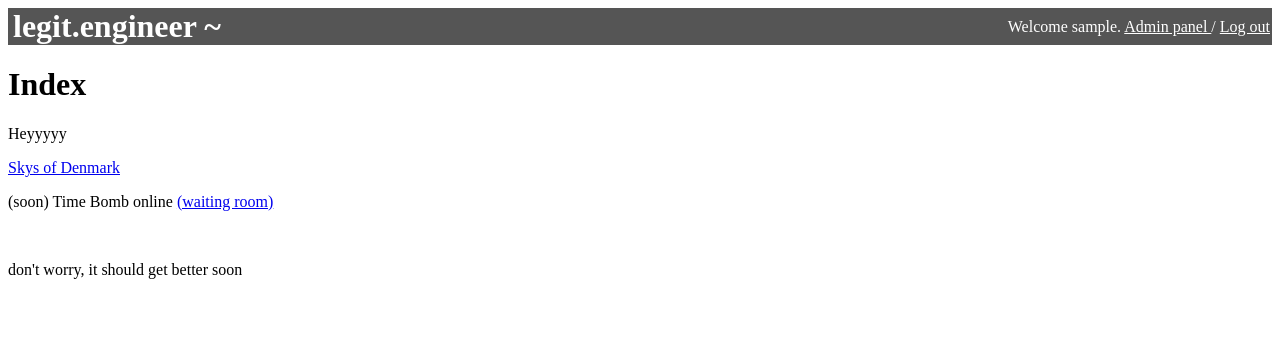
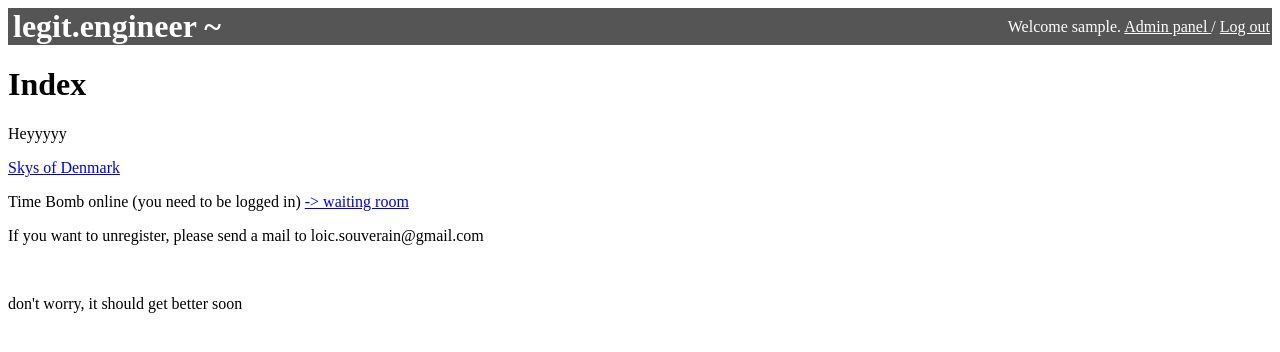
Before and after one commit to supermouette/tha_bomb_online, a Django app: page / in a window 1280 px wide. Shown: the top 352 px of the page. Run offline with Django 3.2, Linux system fonts and the light colour scheme; the visitor is signed in with stand-in values (Sample User, id 1).

Commit message:
minor changes on index.html

```diff
--- a/game/templates/game/index.html
+++ b/game/templates/game/index.html
@@ -5,9 +5,12 @@
     <h1> Index</h1>
     <p>Heyyyyy</p>
     <p> <a href="{% url 'skys' %}" > Skys of Denmark</a></p>
-    <p> (soon) Time Bomb online
+    <p> Time Bomb online (you need to be logged in)
         {% if user and not user.is_anonymous %}
-            <a href="{% url 'waiting_room' %}">(waiting room)</a>
+            <a href="{% url 'waiting_room' %}"> -> waiting room</a>
         {% endif %}
     </p>
+    {% if user and not user.is_anonymous %}
+        <p> If you want to unregister, please send a mail to loic.souverain@gmail.com</p>
+    {% endif %}
 {% endblock %}
```
